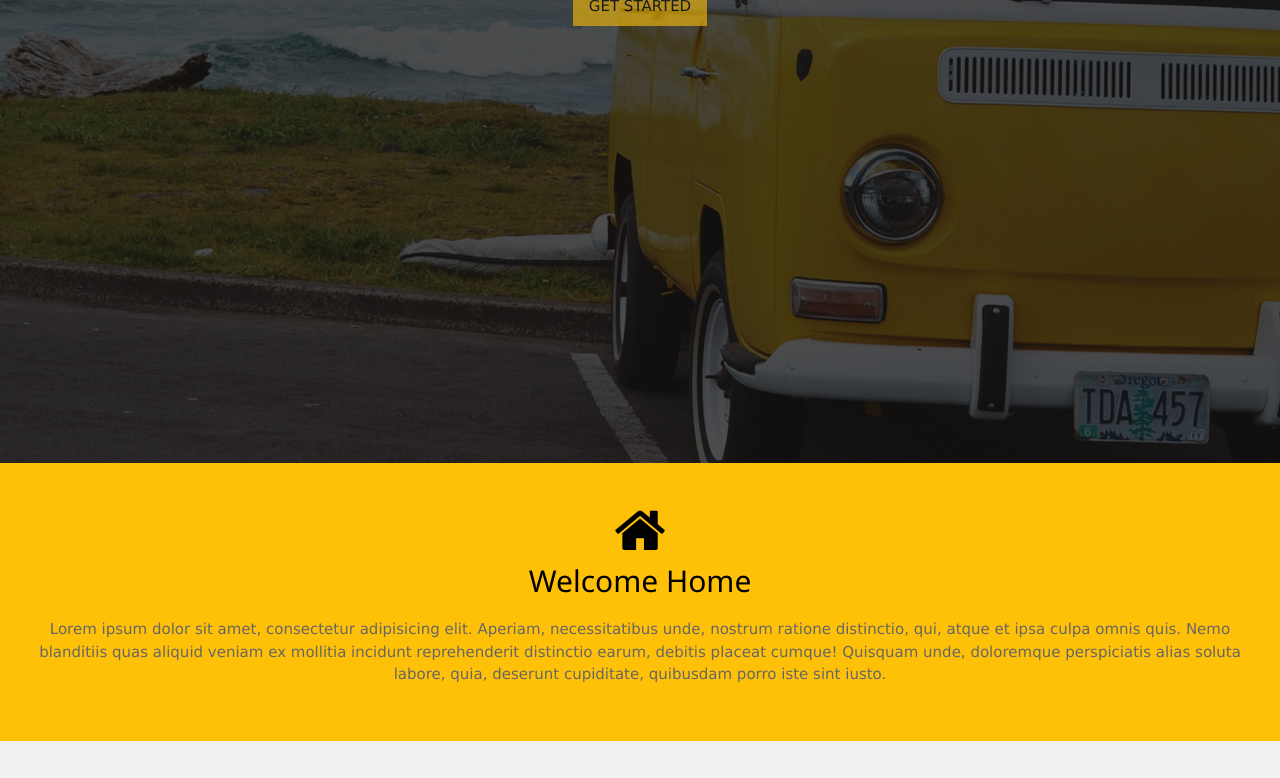
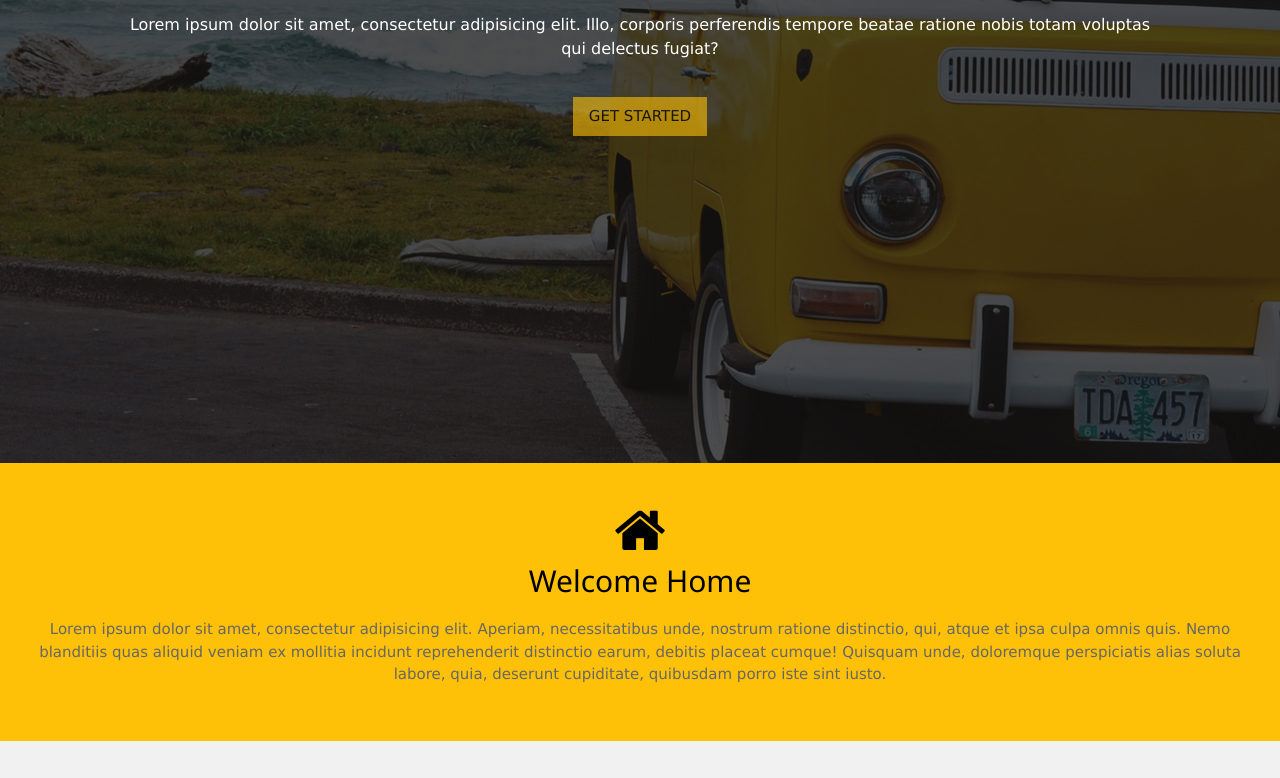
Before and after one commit to borgeee/ReponsiveWebsite, a plain HTML site: page index.html in a window 1280 px wide. Shown: the part 337-1115 px from the top of the page. Drawn offline with Linux system fonts and the light colour scheme.

Commit message:
Update style.css

```diff
--- a/css/style.css
+++ b/css/style.css
@@ -1,9 +1,3 @@
-@media screen and (max-width: 1024px){
-
-  /*Your style put here*/
-
-}
-
 @media (max-width: 768px){
   body {
     padding-top: 190px;
@@ -15,31 +9,6 @@
 
 }
 
-@media screen and (max-width: 640px){
-
-  /*Your style put here*/
-
-}
-
-@media screen and (max-width: 480px){
-
-  /*Your style put here*/
-
-}
-
-@media screen and (max-width: 360px){
-
-  /*Your style put here*/
-
-}
-
-@media screen and (max-width: 320px){
-
-  /*Your style put here*/
-
-}
-
-
 .branding{
   font-size: 17px;
 }
@@ -48,7 +17,7 @@
   background:url('../img/nick-baker.jpg') no-repeat;
   background-position: center;
   height: 100vh;
-  padding: 140px 100px;
+  padding: 250px 100px;
   color: #fff;
 }
 
```
